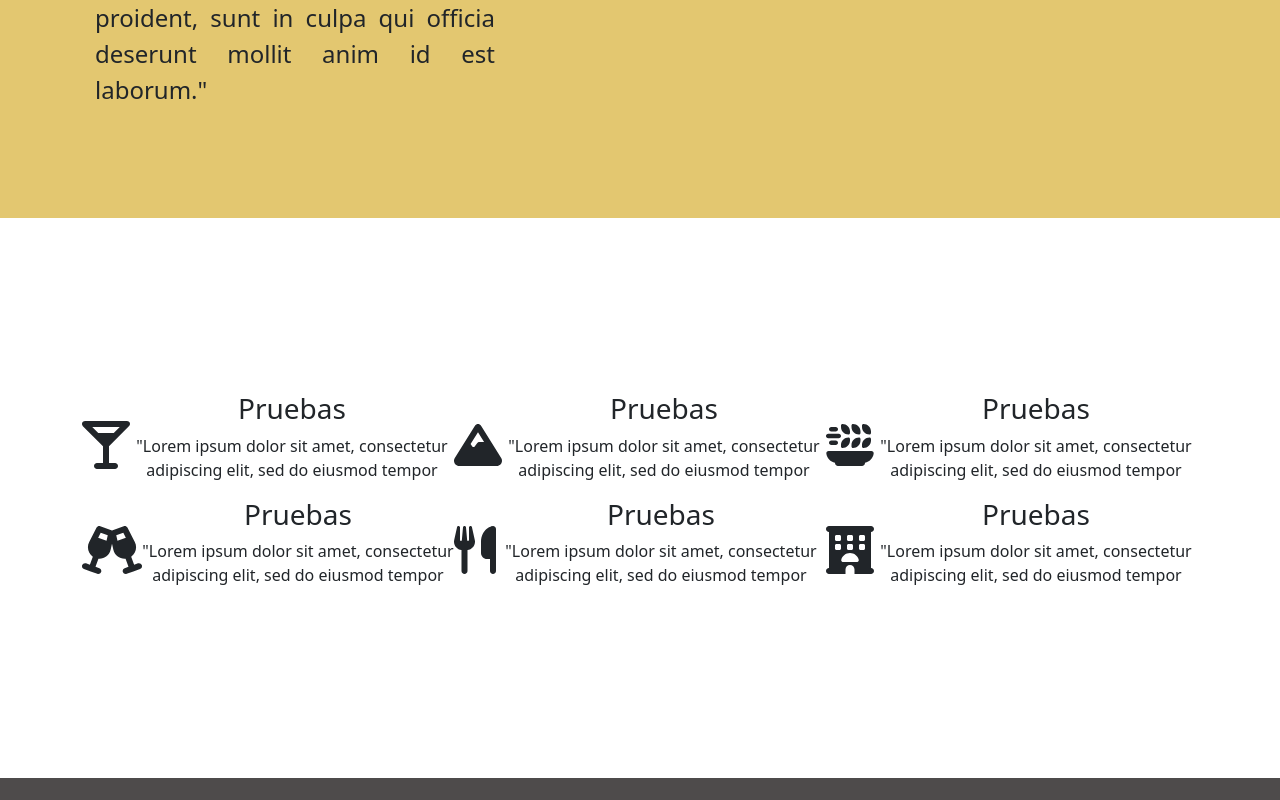
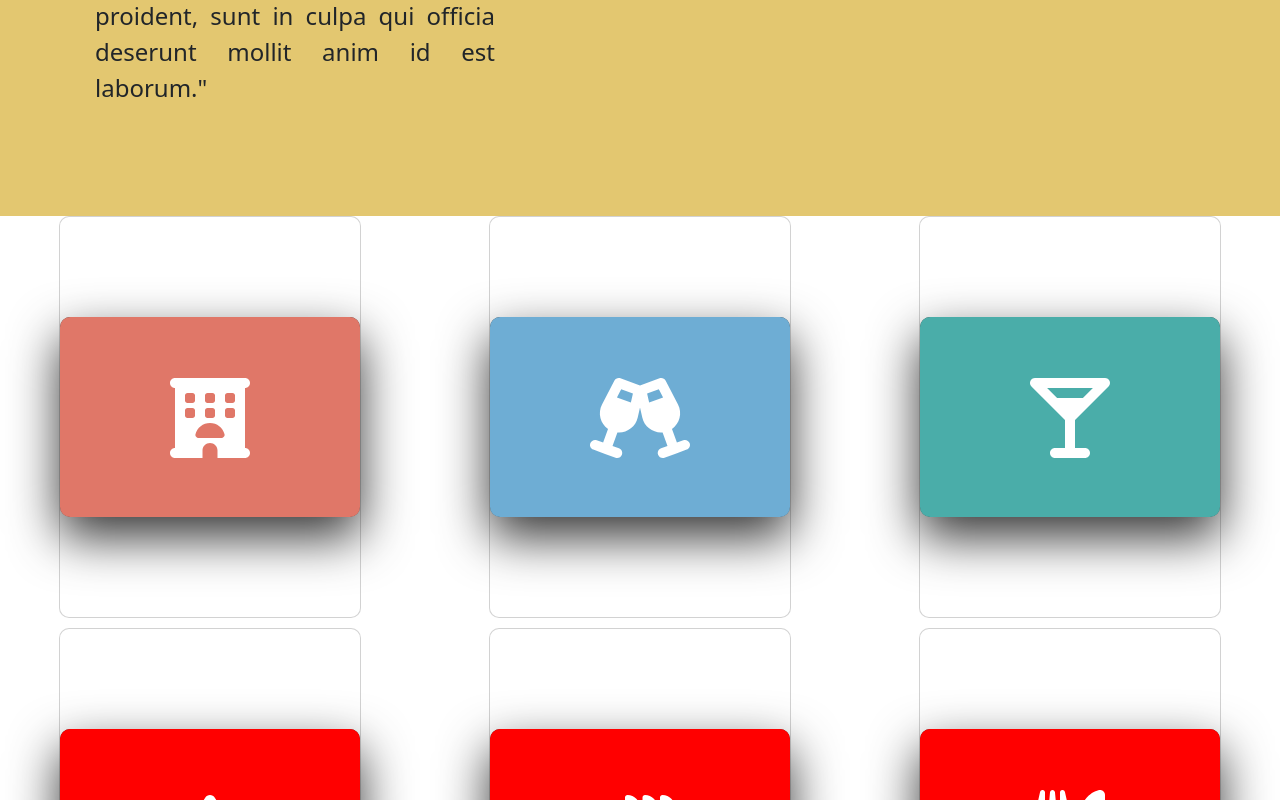
Before and after one commit to MDForero/miradorpanorama, a React (Create React App) app: page /nosotros in a window 1280 px wide. Shown: the part 2000-2800 px from the top of the page. Built offline with nearby package versions, Linux system fonts and the light colour scheme.

Commit message:
responsive design implementado

```diff
--- a/src/App.css
+++ b/src/App.css
@@ -1,6 +1,11 @@
 /* Nav */
-a {
-  text-decoration: none;
+.nav-link{
+  color: white;
+}
+.active{
+  border-radius: 2px;
+  background-color: white;
+
 }
 
 nav a {
@@ -81,6 +86,7 @@ footer li {
   width: 100%;
   align-items: center;
 }
+
 /* Nosotros */
 
 
@@ -174,12 +180,36 @@ footer li {
   font-size: x-large;
 }
 
+.cards {
+  display: grid;
+  grid-auto-rows: 12rem;
+  grid-template-columns: repeat(auto-fill, minmax(23rem, 1fr));
+}
+
 .cardicon {
-  display: flex;
-  width: 80%;
+  display: grid;
   justify-content: center;
   align-items: center;
 }
+
+.cardicon span {
+  text-align: center;
+  background-color: gray;
+  opacity: 1;
+}
+
+.cardicon div {
+  position: relative;
+  width: 200px;
+  justify-self: center;
+  align-self: center;
+}
+
+.cardicon:hover div {
+  display: grid;
+  transition: 1s;
+}
+
 
 .container {
   width: 95%;
@@ -200,7 +230,8 @@ footer li {
 .inline {
   display: inline-flex;
 }
-.wrapper{
+
+.wrapper {
   width: 95%;
   margin: 0 auto;
   display: grid;
@@ -208,22 +239,155 @@ footer li {
   grid-template-columns: repeat(auto-fill, minmax(15rem, 1fr));
 }
 
+.container-card {
+  display: grid;
+  grid-template-columns: 1fr 1fr 1fr;
+  gap:10px
+}
+
+.container-card .card {
+  margin: 0px auto;
+  border-radius: 10px;
+}
+
+.container-card .card .icon {
+  position: absolute;
+  top: 0;
+  left: 0;
+  width: 100%;
+  height: 100%;
+  background: #f00;
+  transition: 0.7s;
+  z-index: 1;
+  border-radius: 10px;
+}
+
+.container-card .card:nth-child(1) .icon {
+  background: #e07768;
+}
+
+.container-card .card:nth-child(2) .icon {
+  background: #6eadd4;
+}
+
+.container-card .card:nth-child(3) .icon {
+  background: #4aada9;
+}
+
+
+.container-card .card .icon .fa {
+  position: absolute;
+  top: 50%;
+  left: 50%;
+  transform: translate(-50%, -50%);
+  font-size: 80px;
+  transition: 0.7s;
+  color: #fff;
+}
+
+.i {
+  position: absolute;
+  top: 50%;
+  left: 50%;
+  transform: translate(-50%, -50%);
+  font-size: 80px;
+  transition: 0.7s;
+  color: #fff;
+}
+
+.container-card .card .face {
+  width: 300px;
+  height: 200px;
+  transition: 0.5s;
+  border-radius: 10px;
+}
+
+.container-card .card .face.face1 {
+  border-radius: 10px;
+  position: relative;
+  background: #333;
+  display: flex;
+  justify-content: center;
+  align-items: center;
+  z-index: 1;
+  transform: translateY(100px);
+}
+
+.container-card .card:hover .face.face1 {
+  background: #ff0057;
+  transform: translateY(0px);
+  border-radius: 10px;
+}
+
+.container-card .card .face.face1 .content {
+  opacity: 1;
+  transition: 0.5s;
+}
+
+.container-card .card:hover .face.face1 .content {
+  opacity: 1;
+}
+
+.container-card .card .face.face1 .content i {
+  max-width: 100px;
+}
+
+.container-card .card .face.face2 {
+  position: relative;
+  background: #fff;
+  display: flex;
+  justify-content: center;
+  align-items: center;
+  padding: 20px;
+  box-shadow: 0 20px 50px rgba(0, 0, 0, 0.8);
+  transform: translateY(-100px);
+}
+
+.container-card .card:hover .face.face2 {
+  transform: translateY(0);
+}
+
+.container-card .card .face.face2 .content p {
+  margin: 0;
+  padding: 0;
+  text-align: center;
+  color: #414141;
+}
+
+.container-card .card .face.face2 .content h3 {
+  margin: 0 0 10px 0;
+  padding: 0;
+  color: #fff;
+  font-size: 24px;
+  text-align: center;
+  color: #414141;
+}
+
+.container-card a {
+  text-decoration: none;
+  color: #414141;
+}
 
 @media screen and (max-width: 600px) {
-  .platos{
+  .platos {
     display: flex;
     flex-direction: column;
   }
-  .platos:nth-child(even){
+
+  .platos:nth-child(even) {
     display: flex;
     flex-direction: column;
   }
-  .platos figure{
+
+  .platos figure {
     height: 300px;
     width: 300px;
     margin: 30px auto;
+    border-radius: 100%;
+    box-shadow: 0px 0px 4px 5px;
   }
-  .platos figure img{
+
+  .platos figure img {
     display: block;
     width: 100%;
     height: 100%;
@@ -243,7 +407,8 @@ footer li {
   }
 
   footer {
-    display: block;
+    display: flex;
+    flex-direction: column;
     justify-content: center;
     align-items: center;
   }
--- a/src/components/Layout.js
+++ b/src/components/Layout.js
@@ -1,6 +1,6 @@
 import React from 'react'
 import { Container, Nav, Navbar } from 'react-bootstrap'
-import { Link, Outlet } from 'react-router-dom'
+import { Link, NavLink, Outlet } from 'react-router-dom'
 import Footer from './Footer'
 
 const Layout = () => {
@@ -13,9 +13,9 @@ const Layout = () => {
                     <Navbar.Toggle aria-controls="basic-navbar-nav" />
                     <Navbar.Collapse id="basic-navbar-nav">
                         <Nav className="me-auto">
-                            <Nav.Link ><Link to="/">Inicio</Link></Nav.Link>
-                            <Nav.Link ><Link to="nosotros">Nosotros</Link></Nav.Link>
-                            <Nav.Link ><Link to="servicios">Servicios</Link></Nav.Link>
+                            <NavLink className="nav-link" to="/">Inicio</NavLink>
+                            <NavLink className="nav-link" to="nosotros">Nosotros</NavLink>
+                            <NavLink className="nav-link" to="servicios">Servicios</NavLink>
 
                         </Nav>
                     </Navbar.Collapse>
--- a/src/pages/Aboutus.js
+++ b/src/pages/Aboutus.js
@@ -12,14 +12,14 @@ const AboutUs = () => {
           <p>Lorem ipsum dolor sit amet, consectetur adipiscing elit, sed do eiusmod tempor incididunt ut labore et dolore magna aliqua. Ut enim ad minim veniam</p>
         </div>
       </main>
-      <section style={{textAlign:"justify"}}>
+      <section style={{ textAlign: "justify" }}>
 
         <article className="platos">
           <figure>
             <img src={mision} width="500px" />
           </figure>
           <div className='info'>
-            <h1 style={{textAlign:"center"}}>Vision</h1>
+            <h1 style={{ textAlign: "center" }}>Vision</h1>
             <p>"Lorem ipsum dolor sit amet, consectetur adipiscing elit, sed do eiusmod tempor incididunt ut labore et dolore magna aliqua. Ut enim ad minim veniam, quis nostrud exercitation ullamco laboris nisi ut aliquip ex ea commodo consequat. Duis aute irure dolor in reprehenderit in voluptate velit esse cillum dolore eu fugiat nulla pariatur. Excepteur sint occaecat cupidatat non proident, sunt in culpa qui officia deserunt mollit anim id est laborum."</p>
           </div>
         </article>
@@ -30,15 +30,13 @@ const AboutUs = () => {
           </figure>
 
           <div className='info'>
-            <h1 style={{textAlign:"center"}}>Misión</h1>
+            <h1 style={{ textAlign: "center" }}>Misión</h1>
             <p>"Lorem ipsum dolor sit amet, consectetur adipiscing elit, sed do eiusmod tempor incididunt ut labore et dolore magna aliqua. Ut enim ad minim veniam, quis nostrud exercitation ullamco laboris nisi ut aliquip ex ea commodo consequat. Duis aute irure dolor in reprehenderit in voluptate velit esse cillum dolore eu fugiat nulla pariatur. Excepteur sint occaecat cupidatat non proident, sunt in culpa qui officia deserunt mollit anim id est laborum."</p>
           </div>
         </article>
 
       </section>
-      <section className='center container'>
-        <div className='block'>
-          <div className='inline block'>
+      {/* <section className='center cards'>
 
         <article className='cardicon block '>
           <span><FontAwesomeIcon icon={faMartiniGlass} size="3x" /></span>
@@ -70,17 +68,18 @@ const AboutUs = () => {
           </div>
         </article>
 
-          </div>
-          <div className='inline block'>
 
         <article className='cardicon block '>
-              <span><FontAwesomeIcon icon={faGlassCheers} size="3x" /></span>
+          <div style={{ background: "gray", position: "absolute" }}>
+
+            <span style={{ background: "gray" }}><FontAwesomeIcon icon={faGlassCheers} size="3x" /></span>
+          </div>
+          <div>
             <center>
-                <div>
               <h3>Pruebas</h3>
               <p>"Lorem ipsum dolor sit amet, consectetur adipiscing elit, sed do eiusmod tempor</p>
+            </center>
           </div>
-              </center>
         </article>
 
         <article className='cardicon block '>
@@ -103,9 +102,115 @@ const AboutUs = () => {
           </div>
         </article>
 
+      </section> */}
+      <section>
+        <div className='container-card'>
+          <div class="card">
+            <div class="face face1">
+              <div class="content">
+                <div class="icon">
+                  <span className="i"><FontAwesomeIcon icon={faHotel} /></span>
+                </div>
+              </div>
+            </div>
+            <div class="face face2">
+              <div class="content">
+                <h3>
+                  <a href="https://www.linkedin.com/in/adamdipinto/" target="_blank">_adamdipinto</a>
+                </h3>
+                <p>This is where I network and build my professional protfolio.</p>
+              </div>
+            </div>
+          </div>
+          <div class="card">
+            <div class="face face1">
+              <div class="content">
+                <div class="icon">
+                  <span className="i"><FontAwesomeIcon icon={faGlassCheers} /></span>
+                </div>
+              </div>
+            </div>
+            <div class="face face2">
+              <div class="content">
+                <h3>
+                  <a href="https://twitter.com/AdamDipinto" target="_blank">@AdamDipinto</a>
+                </h3>
+                <p>This is where I read news and network with different social groups.</p>
+              </div>
+            </div>
+          </div>
+          <div class="card">
+            <div class="face face1">
+              <div class="content">
+                <div class="icon">
+                  <span className="i"><FontAwesomeIcon icon={faMartiniGlass} /></span>
+                </div>
+              </div>
+            </div>
+            <div class="face face2">
+              <div class="content">
+                <h3>
+                  <a href="https://github.com/atom888" target="_blank">atom888</a>
+                </h3>
+                <p>This is where I share code and work on projects.</p>
+              </div>
+            </div>
+          </div>
+          <div class="card">
+            <div class="face face1">
+              <div class="content">
+                <div class="icon">
+                  <span className="i"><FontAwesomeIcon icon={faMountain} /></span>
+                </div>
+              </div>
+            </div>
+            <div class="face face2">
+              <div class="content">
+                <h3>
+                  <a href="https://www.linkedin.com/in/adamdipinto/" target="_blank">_adamdipinto</a>
+                </h3>
+                <p>This is where I network and build my professional protfolio.</p>
+              </div>
+            </div>
+          </div>
+          <div class="card">
+            <div class="face face1">
+              <div class="content">
+                <div class="icon">
+                  <span className="i"><FontAwesomeIcon icon={faPlateWheat} /></span>
+                </div>
+              </div>
+            </div>
+            <div class="face face2">
+              <div class="content">
+                <h3>
+                  <a href="https://twitter.com/AdamDipinto" target="_blank">@AdamDipinto</a>
+                </h3>
+                <p>This is where I read news and network with different social groups.</p>
+              </div>
+            </div>
+          </div>
+          <div class="card">
+            <div class="face face1">
+              <div class="content">
+                <div class="icon">
+                  <span className="i"><FontAwesomeIcon icon={faUtensils} /></span>
+                </div>
+              </div>
+            </div>
+            <div class="face face2">
+              <div class="content">
+                <h3>
+                  <a href="https://github.com/atom888" target="_blank">atom888</a>
+                </h3>
+                <p>This is where I share code and work on projects.</p>
+              </div>
+            </div>
           </div>
         </div>
       </section>
+
+
     </div>
   )
 }
```
Lines whose indentation alone changed are shown as unchanged.
